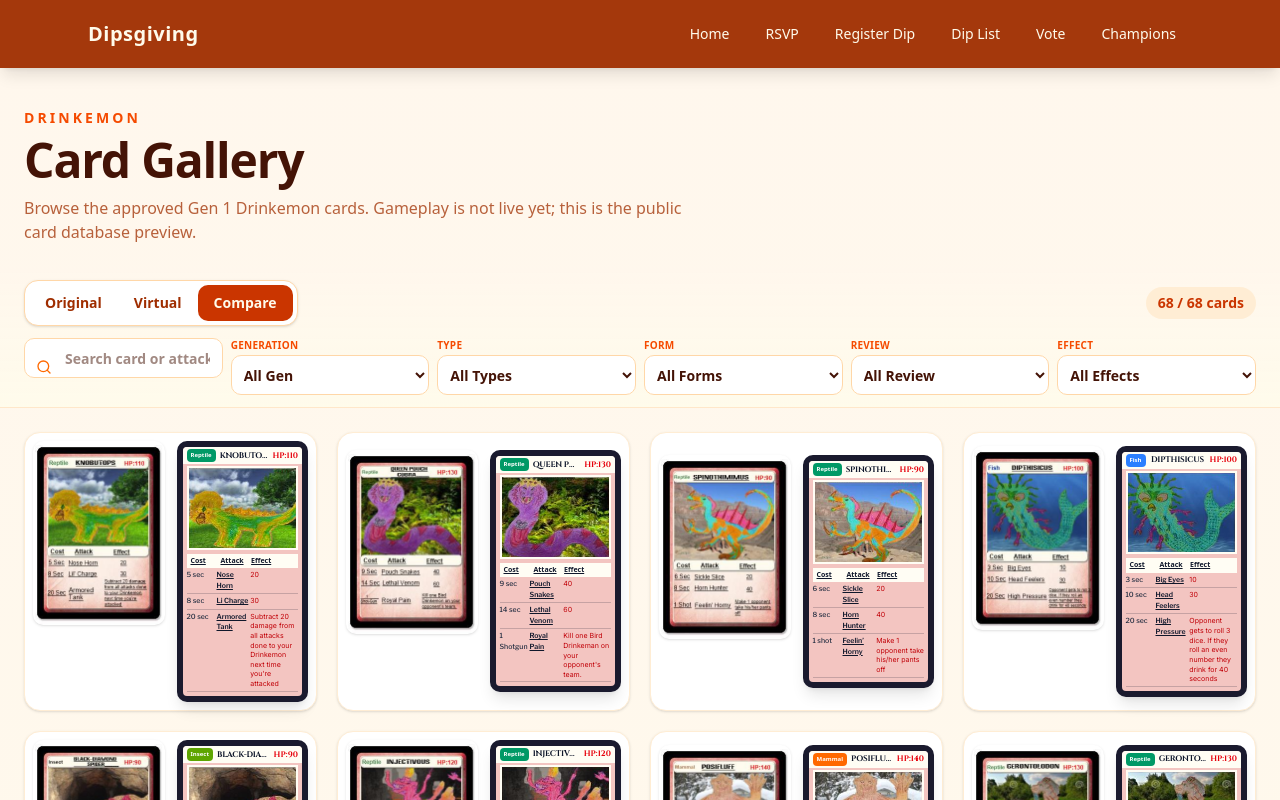
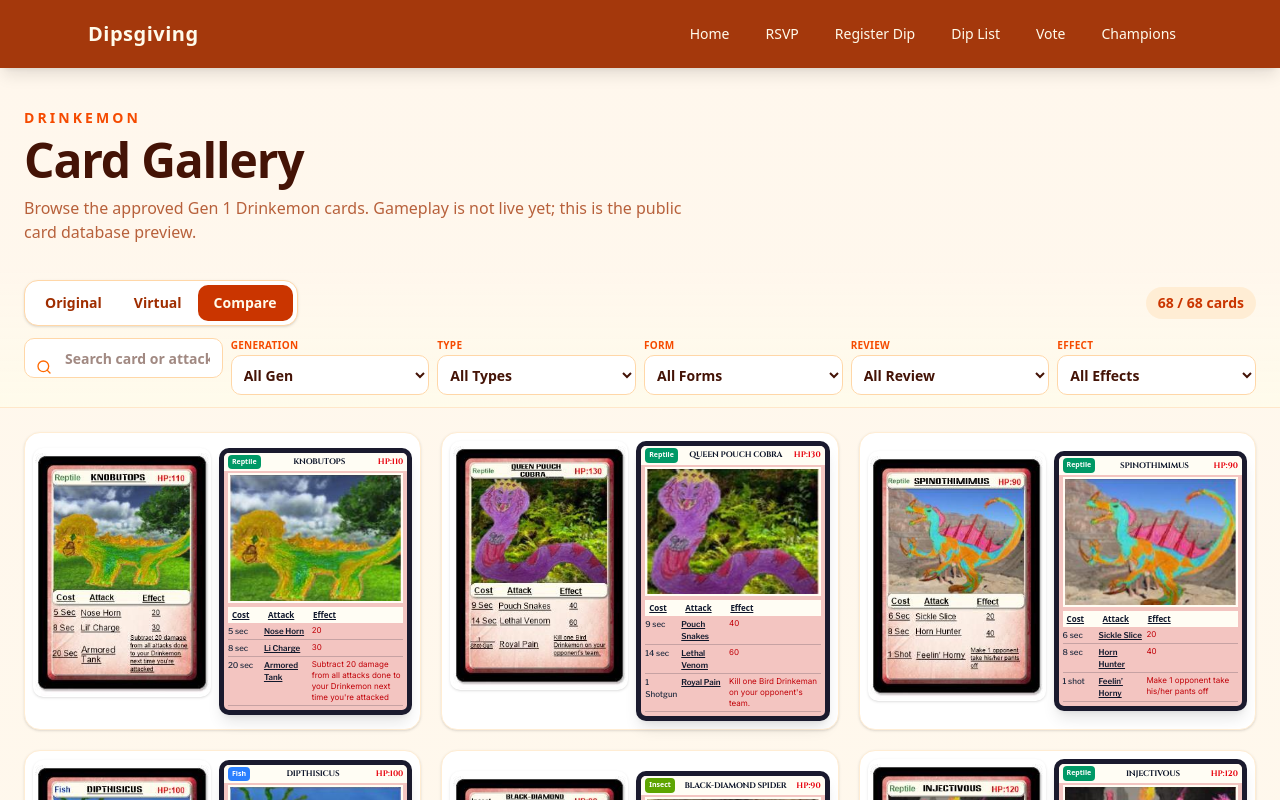
Before and after one commit to bmilici/dipsgiving, a Next.js app: page /drinkemon in a window 1280 px wide. Both pictures are taken after a click on the button "Compare". Shown: the top 800 px of the page. Built offline with nearby package versions, Linux system fonts and the light colour scheme.

Commit message:
Adjust Drinkemon compare card layout

```diff
--- a/src/app/drinkemon/page.tsx
+++ b/src/app/drinkemon/page.tsx
@@ -94,17 +94,17 @@ function VirtualCard({ card, compact = false, isCompare = false }: { card: Card;
   const incomplete = isIncomplete(card);
   const crop = card.virtualArtRegion || defaultArtRegion;
 
-  // Use smaller sizes when in compare mode (side-by-side view), while letting cards grow to fit every attack.
-  const textSize = isCompare ? "text-[7px]" : "text-[11px]";
-  const headerTextSize = isCompare ? "text-[6px]" : "text-[10px]";
+  // Compare mode keeps the same card layout, just scaled down for the side-by-side browser grid.
+  const textSize = isCompare ? "text-[8px]" : "text-[11px]";
+  const headerTextSize = isCompare ? "text-[7px]" : "text-[10px]";
   const nameSize = isCompare ? "text-[8px]" : "text-xs";
   const hpSize = isCompare ? "text-[8px]" : "text-xs";
-  const gridCols = isCompare ? "grid-cols-[28px_0.8fr_1.2fr]" : "grid-cols-[44px_0.8fr_1.6fr]";
+  const gridCols = isCompare ? "grid-cols-[34px_0.8fr_1.6fr]" : "grid-cols-[44px_0.8fr_1.6fr]";
   const gap = isCompare ? "gap-0.5" : "gap-1";
   const padding = isCompare ? "px-1 py-1" : "px-2 py-2";
   const rowPadding = isCompare ? "py-0.5" : "py-1.5";
 
-  const imageAspect = isCompare ? "aspect-[4/3]" : "aspect-[1.35/1]";
+  const imageAspect = "aspect-[1.35/1]";
 
   // Dynamic type badge colors based on creature type
   const typeColors: Record<string, string> = {
@@ -120,7 +120,7 @@ function VirtualCard({ card, compact = false, isCompare = false }: { card: Card;
   const typeBgColor = typeColors[card.drinkemonType || ""] || "bg-slate-600";
 
   return (
-    <article className={`flex w-full flex-col overflow-hidden rounded-lg border-[6px] border-[#1a1a2e] bg-[#f3c5c1] shadow-lg ${compact ? "" : "max-w-sm"}`}>
+    <article className={`flex w-full flex-col overflow-hidden rounded-lg ${isCompare ? "border-[5px]" : "border-[6px]"} border-[#1a1a2e] bg-[#f3c5c1] shadow-lg ${compact ? "" : "max-w-sm"}`}>
       {/* Header - Type, Name, HP */}
       <header className={`flex items-center justify-between gap-0.5 bg-[#fffdf4] ${isCompare ? "px-1 py-0.5" : "px-2 py-1"}`}>
         <span className={`rounded ${typeBgColor} px-1 py-0.5 ${headerTextSize} font-bold ${typeBgColor.includes("text-") ? "" : "text-white"}`}>{card.drinkemonType || "Type"}</span>
@@ -182,7 +182,7 @@ function CardDisplay({ card, viewMode }: { card: Card; viewMode: ViewMode }) {
   }
 
   return (
-    <div className="grid grid-cols-2 gap-3">
+    <div className="grid grid-cols-[minmax(0,0.92fr)_minmax(0,1fr)] items-start gap-2">
       <img src={cardImageSrc(card)} alt={card.name} className="aspect-[2.5/3.5] w-full rounded-lg bg-orange-100 object-cover shadow-sm" />
       <VirtualCard card={card} compact isCompare />
     </div>
@@ -316,7 +316,7 @@ export default function DrinkemonPage() {
           </div>
         ) : null}
 
-        <section className="grid gap-5 sm:grid-cols-2 lg:grid-cols-3 xl:grid-cols-4">
+        <section className={`grid gap-5 ${viewMode === "compare" ? "sm:grid-cols-2 xl:grid-cols-3" : "sm:grid-cols-2 lg:grid-cols-3 xl:grid-cols-4"}`}>
           {filteredCards.map((card) => (
             <button
               key={card.id}
```
